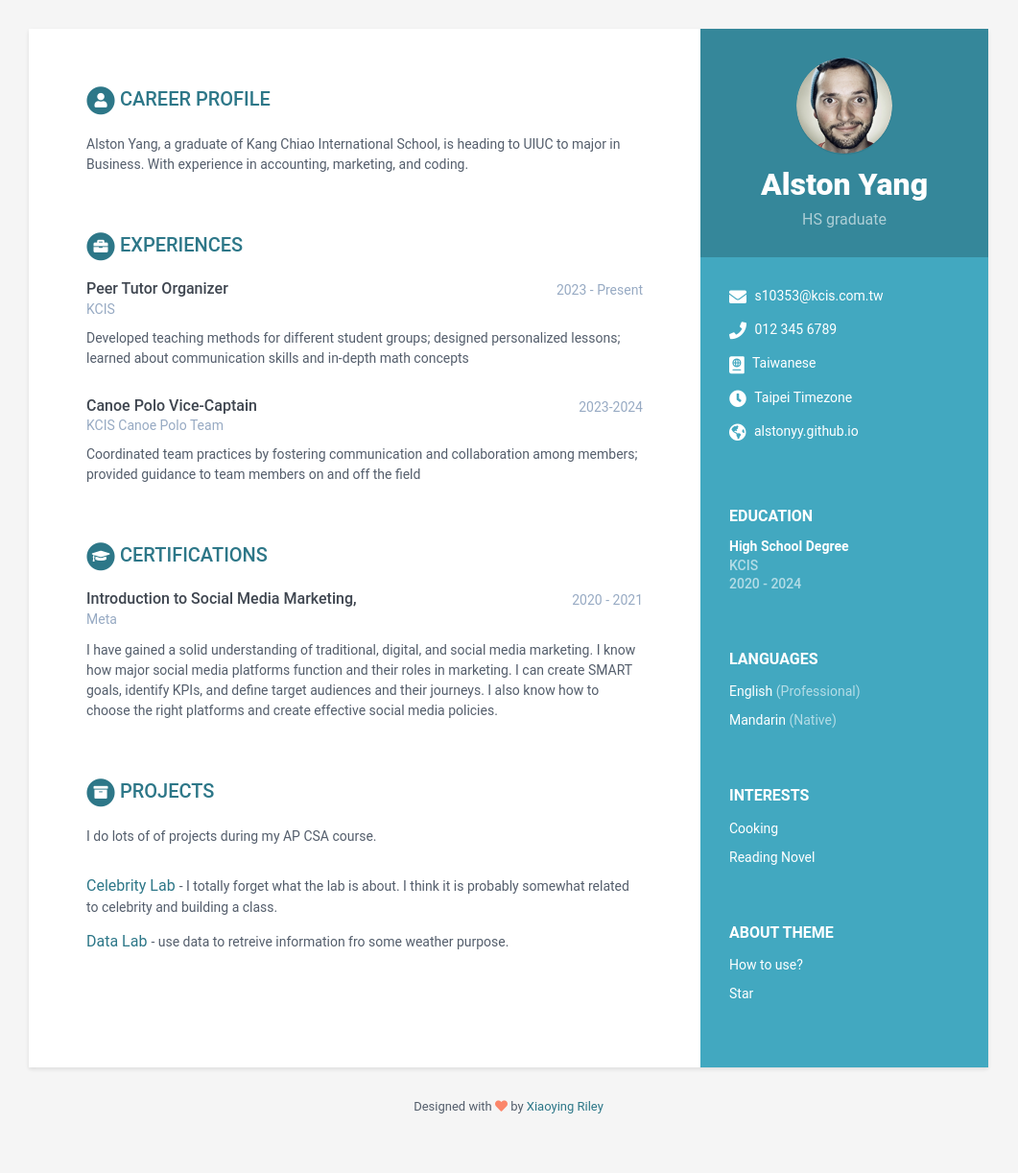
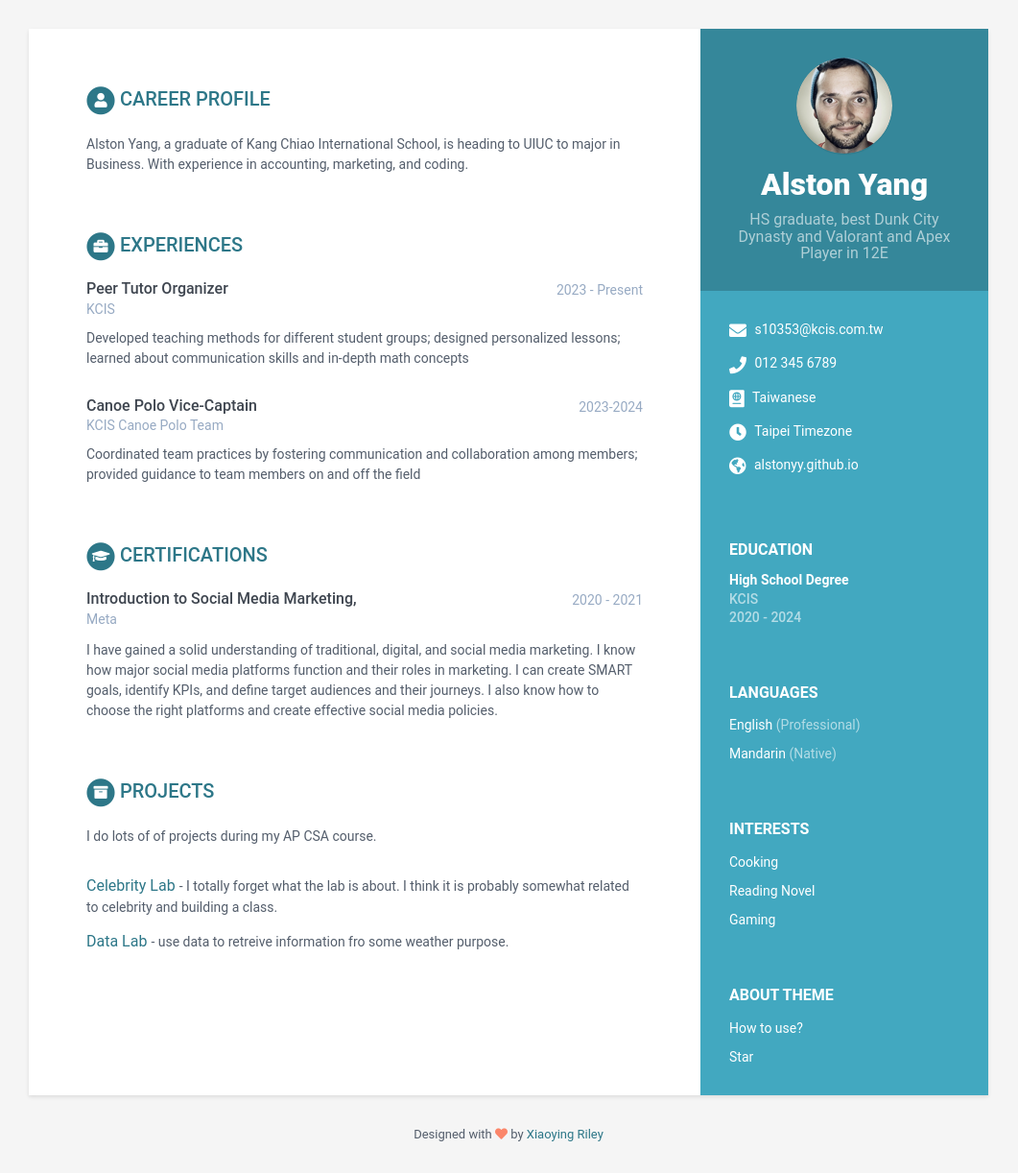
Before and after one commit to alstonyy/alstonyy.github.io, a Jekyll site: the page built from index.html, in a window 1280 px wide. Shown: the whole page at 96% size, without its empty margins (110-1171 px from the left). Built offline with Jekyll 4.4.1, drawn with Linux system fonts in a browser that asks for light colours; before the commit the page ends 1194 px from its top, so only the background shows below that.

Commit message:
Update data.yml

```diff
--- a/_data/data.yml
+++ b/_data/data.yml
@@ -9,7 +9,7 @@ sidebar:
 
     # Profile information
     name: Alston Yang
-    tagline: HS graduate
+    tagline: HS graduate, best Dunk City Dynasty and Valorant and Apex Player in 12E
     avatar: profile.png  #place a 100x100 picture inside /assets/images/ folder and provide the name of the file below
 
     # Sidebar links
@@ -35,7 +35,8 @@ sidebar:
 
         - item: Reading Novel
           link:
-
+        - item: Gaming
+          link:
 
 career-profile:
     title: Career Profile
```
